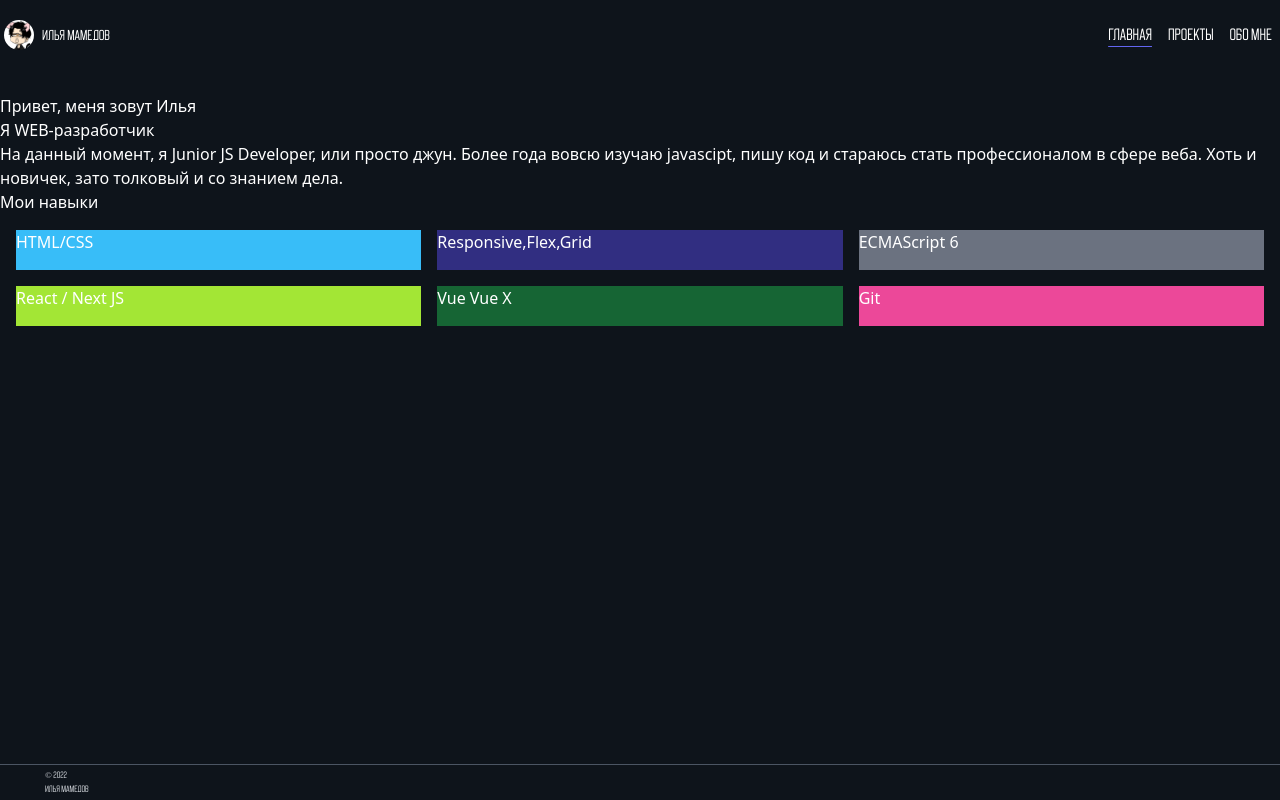
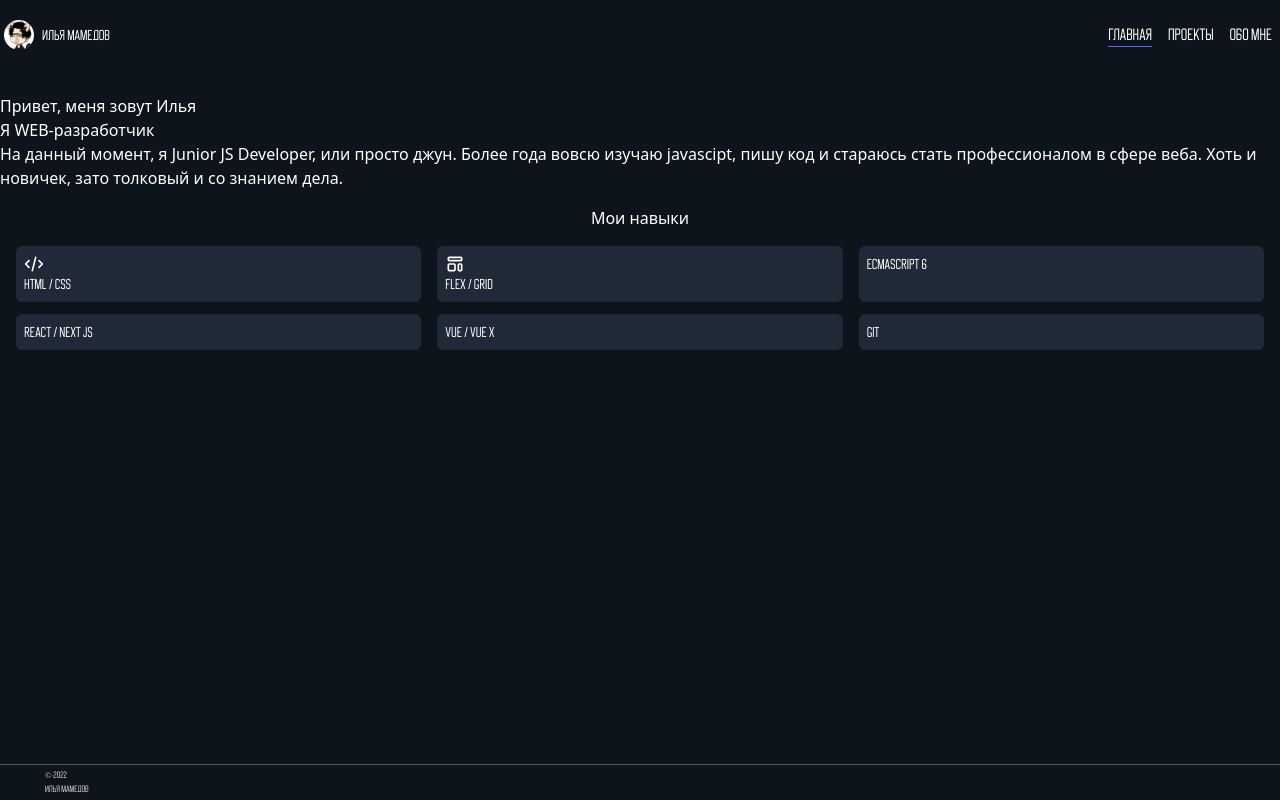
Before and after one commit to j-Birn/mySite, a Next.js app: page / in a window 1280 px wide. Built offline with nearby package versions, Linux system fonts and the light colour scheme.

Commit message:
styled home component

```diff
--- a/components/Home.js
+++ b/components/Home.js
@@ -11,15 +11,51 @@ function Home() {
         </p>
       </div>
 
-      <h2>Мои навыки</h2>
+      <h2 className="text-center my-4">Мои навыки</h2>
 
-      <div className="m-4 grid grid-cols-3 gap-4">
-        <div className="w-25 h-10 bg-sky-400">HTML/CSS</div>
-        <div className="w-25 h-10 bg-indigo-900">Responsive,Flex,Grid</div>
-        <div className="w-25 h-10 bg-gray-500">ECMAScript 6</div>
-        <div className="w-25 h-10 bg-lime-400">React / Next JS </div>
-        <div className="w-25 h-10 bg-green-800"> Vue Vue X</div>
-        <div className="w-25 h-10 bg-pink-500">Git</div>
+      <div className="m-4 grid grid-cols-2 tablet:grid-cols-3 gap-x-4 gap-y-3 font-[Buyan]">
+        <div className="bg-gray-800 p-2 text-sm rounded-md">
+          <svg
+            className="w-5 h-5"
+            fill="none"
+            stroke="currentColor"
+            viewBox="0 0 24 24"
+            xmlns="http://www.w3.org/2000/svg"
+          >
+            <path
+              stroke-linecap="round"
+              stroke-linejoin="round"
+              stroke-width="2"
+              d="M10 20l4-16m4 4l4 4-4 4M6 16l-4-4 4-4"
+            ></path>
+          </svg>
+          <p>HTML / CSS</p>
+        </div>
+        <div className="bg-gray-800 p-2 text-sm rounded-md">
+          <svg
+            className="w-5 h-5"
+            fill="none"
+            stroke="currentColor"
+            viewBox="0 0 24 24"
+            xmlns="http://www.w3.org/2000/svg"
+          >
+            <path
+              stroke-linecap="round"
+              stroke-linejoin="round"
+              stroke-width="2"
+              d="M4 5a1 1 0 011-1h14a1 1 0 011 1v2a1 1 0 01-1 1H5a1 1 0 01-1-1V5zM4 13a1 1 0 011-1h6a1 1 0 011 1v6a1 1 0 01-1 1H5a1 1 0 01-1-1v-6zM16 13a1 1 0 011-1h2a1 1 0 011 1v6a1 1 0 01-1 1h-2a1 1 0 01-1-1v-6z"
+            ></path>
+          </svg>
+          <p>Flex / Grid</p>
+        </div>
+        <div className="bg-gray-800 p-2 text-sm rounded-md">
+          <p>ECMAScript 6</p>
+        </div>
+        <div className="bg-gray-800 p-2 text-sm rounded-md">
+          React / Next JS
+        </div>
+        <div className="bg-gray-800 p-2 text-sm rounded-md"> Vue / Vue X</div>
+        <div className="bg-gray-800 p-2 text-sm rounded-md">Git</div>
       </div>
     </div>
   );
--- a/components/Resp_nav.js
+++ b/components/Resp_nav.js
@@ -14,7 +14,7 @@ function Resp_nav() {
           <div>
             <svg
               xmlns="http://www.w3.org/2000/svg"
-              class="h-6 w-6"
+              className="h-6 w-6"
               fill="none"
               viewBox="0 0 24 24"
               stroke="currentColor"
@@ -31,7 +31,7 @@ function Resp_nav() {
           <div>
             <svg
               xmlns="http://www.w3.org/2000/svg"
-              class="h-6 w-6"
+              className="h-6 w-6"
               fill="none"
               viewBox="0 0 24 24"
               stroke="currentColor"
```
